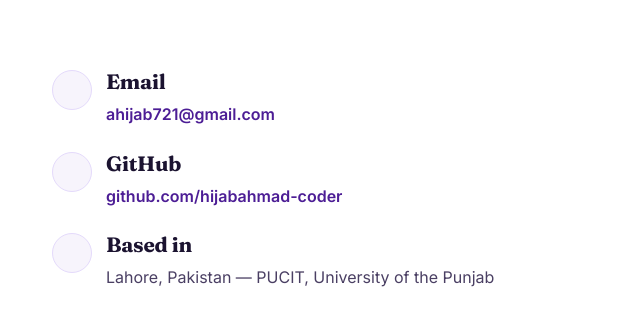
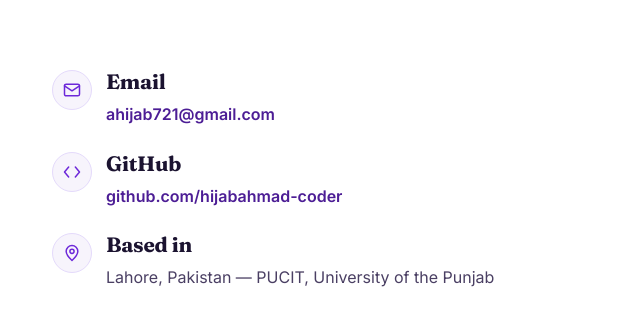
Before and after one commit to hijabahmad-coder/portfolio-site, a plain HTML site: page contact.html in a window 1280 px wide. Shown: the part 351-665 px from the top of the page, 616-1256 px from the left. Drawn offline with Linux system fonts and the light colour scheme.

Commit message:
Add envelope, link, and location-pin icons to Contact page info items

```diff
--- a/contact.html
+++ b/contact.html
@@ -73,21 +73,36 @@
 
         <div>
           <div class="contact-info-item">
-            <div class="icon"></div>
+            <div class="icon">
+              <svg width="20" height="20" viewBox="0 0 24 24" fill="none" stroke="var(--purple-600)" stroke-width="1.8" stroke-linecap="round" stroke-linejoin="round" aria-hidden="true">
+                <rect x="3" y="5" width="18" height="14" rx="2"></rect>
+                <path d="M3 7l9 6 9-6"></path>
+              </svg>
+            </div>
             <div>
               <h3>Email</h3>
               <p><a href="mailto:ahijab721@gmail.com" style="color:var(--purple-700); font-weight:600;">ahijab721@gmail.com</a></p>
             </div>
           </div>
           <div class="contact-info-item">
-            <div class="icon"></div>
+            <div class="icon">
+              <svg width="20" height="20" viewBox="0 0 24 24" fill="none" stroke="var(--purple-600)" stroke-width="1.8" stroke-linecap="round" stroke-linejoin="round" aria-hidden="true">
+                <polyline points="8 6 3 12 8 18"></polyline>
+                <polyline points="16 6 21 12 16 18"></polyline>
+              </svg>
+            </div>
             <div>
               <h3>GitHub</h3>
               <p><a href="https://github.com/hijabahmad-coder" target="_blank" rel="noopener" style="color:var(--purple-700); font-weight:600;">github.com/hijabahmad-coder</a></p>
             </div>
           </div>
           <div class="contact-info-item">
-            <div class="icon"></div>
+            <div class="icon">
+              <svg width="20" height="20" viewBox="0 0 24 24" fill="none" stroke="var(--purple-600)" stroke-width="1.8" stroke-linecap="round" stroke-linejoin="round" aria-hidden="true">
+                <path d="M12 21s-7-6.2-7-11a7 7 0 0 1 14 0c0 4.8-7 11-7 11z"></path>
+                <circle cx="12" cy="10" r="2.5"></circle>
+              </svg>
+            </div>
             <div>
               <h3>Based in</h3>
               <p>Lahore, Pakistan — PUCIT, University of the Punjab</p>
--- a/css/styles.css
+++ b/css/styles.css
@@ -303,6 +303,7 @@
   width: 40px; height: 40px; border-radius: 50%;
   background: var(--surface); border: 1px solid var(--border);
   flex-shrink: 0;
+  display: flex; align-items: center; justify-content: center;
 }
 
 /* CTA band */
```
